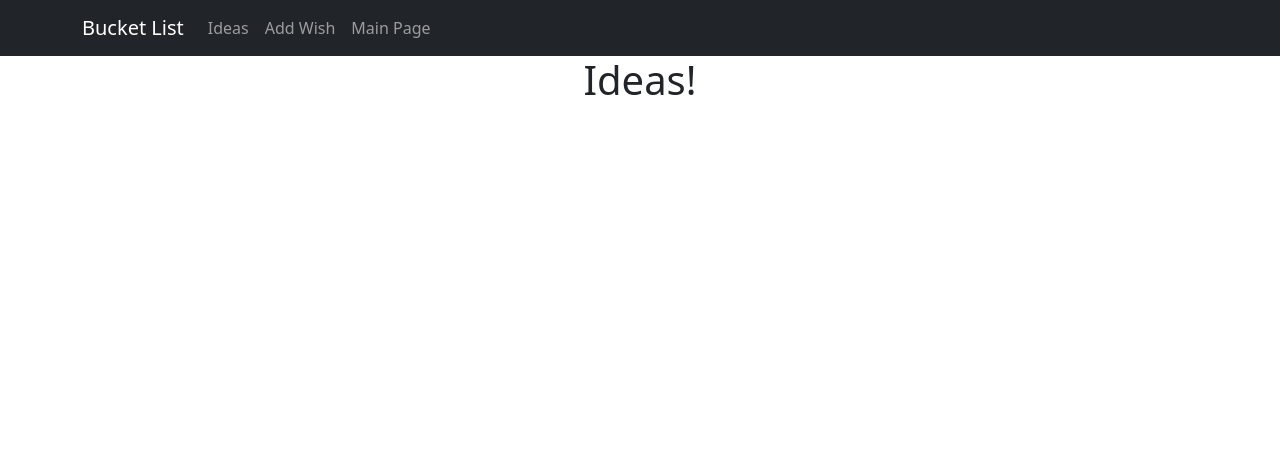
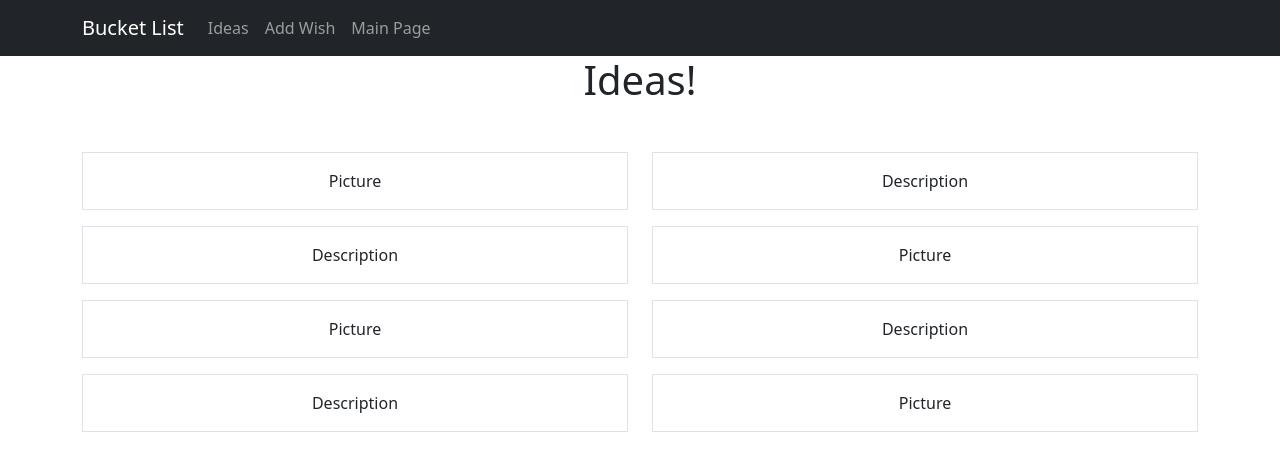
Before and after one commit to natashazywczyk/DataRepProject, a React (Create React App) app: page /ideas in a window 1280 px wide. Shown: the top 470 px of the page. Built offline with nearby package versions, Linux system fonts and the light colour scheme.

Commit message:
Added base layout with bootstrap containers

```diff
--- a/src/components/Ideas.js
+++ b/src/components/Ideas.js
@@ -5,6 +5,48 @@ const Ideas = () => {
     <div>
         {/*Add potential ideas for user to add*/}
         <h1>Ideas!</h1>
+
+        <div className="container mt-5">
+          <div className="row mb-3">
+            {/* Row 1 */}
+            <div className="col-md-6">
+              <div className="p-3 border" style={{ backgroundColor: 'transparent' }}>Picture</div>
+            </div>
+            <div className="col-md-6">
+              <div className="p-3 border" style={{ backgroundColor: 'transparent' }}>Description</div>
+            </div>
+          </div>
+
+          <div className="row mb-3">
+            {/* Row 2 */}
+            <div className="col-md-6">
+              <div className="p-3 border" style={{ backgroundColor: 'transparent' }}>Description</div>
+            </div>
+            <div className="col-md-6">
+              <div className="p-3 border" style={{ backgroundColor: 'transparent' }}>Picture</div>
+            </div>
+          </div>
+
+          <div className="row mb-3">
+            {/* Row 3 */}
+            <div className="col-md-6">
+              <div className="p-3 border" style={{ backgroundColor: 'transparent' }}>Picture</div>
+            </div>
+            <div className="col-md-6">
+              <div className="p-3 border" style={{ backgroundColor: 'transparent' }}>Description</div>
+            </div>
+          </div>
+
+          <div className="row mb-3">
+            {/* Row 4 */}
+            <div className="col-md-6">
+              <div className="p-3 border" style={{ backgroundColor: 'transparent' }}>Description</div>
+            </div>
+            <div className="col-md-6">
+              <div className="p-3 border" style={{ backgroundColor: 'transparent' }}>Picture</div>
+            </div>
+          </div>
+        </div>
     </div>
   );
 }
--- a/src/components/Main.js
+++ b/src/components/Main.js
@@ -28,6 +28,7 @@ const Main = () =>
         <div>
             <h3>View your wishes below</h3>
 
+
             <Items mywishes={wishes} ReloadData = {reloadData} /> {/*reload page when item deleted */}
         </div>
     );
```
